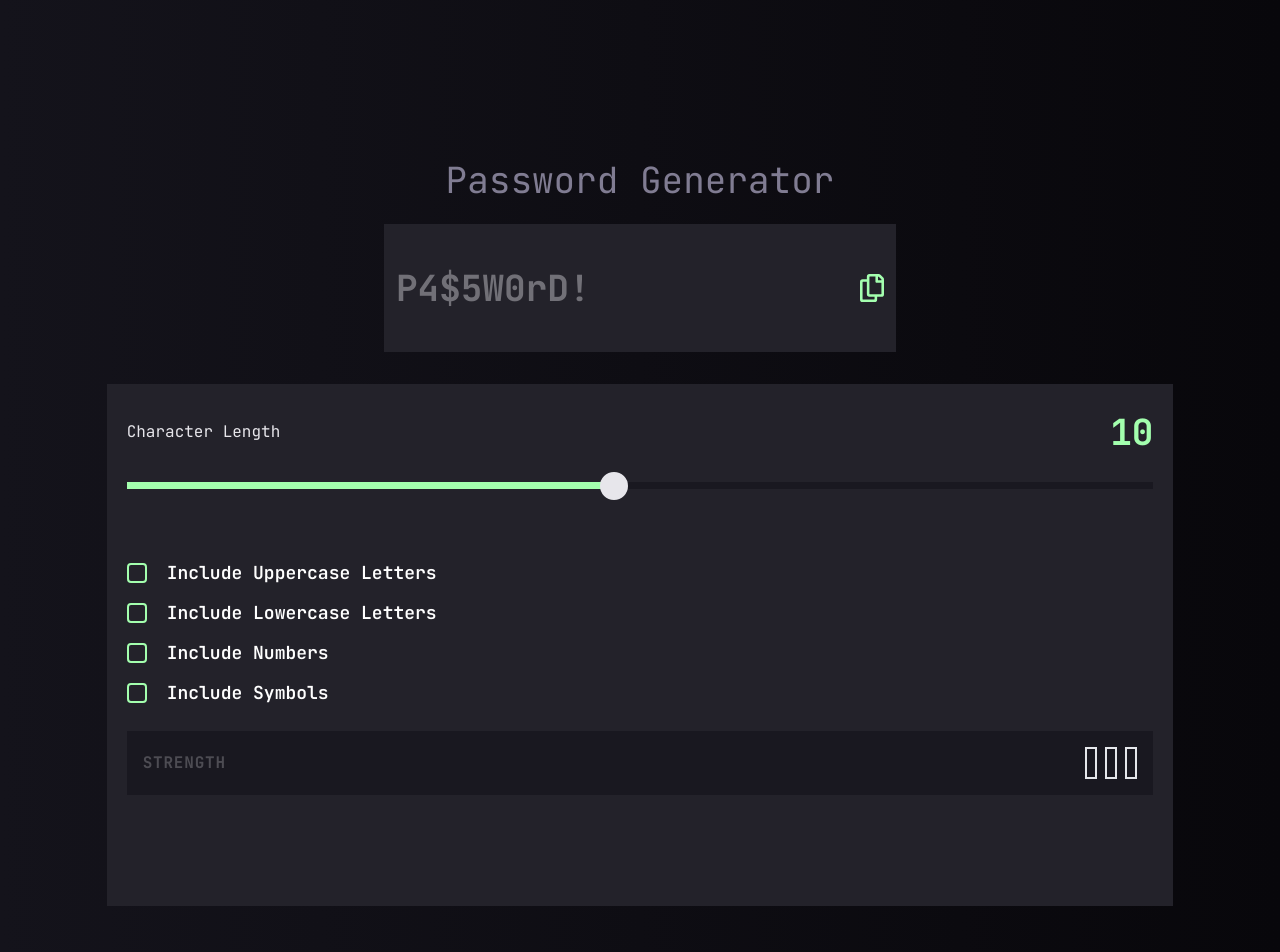
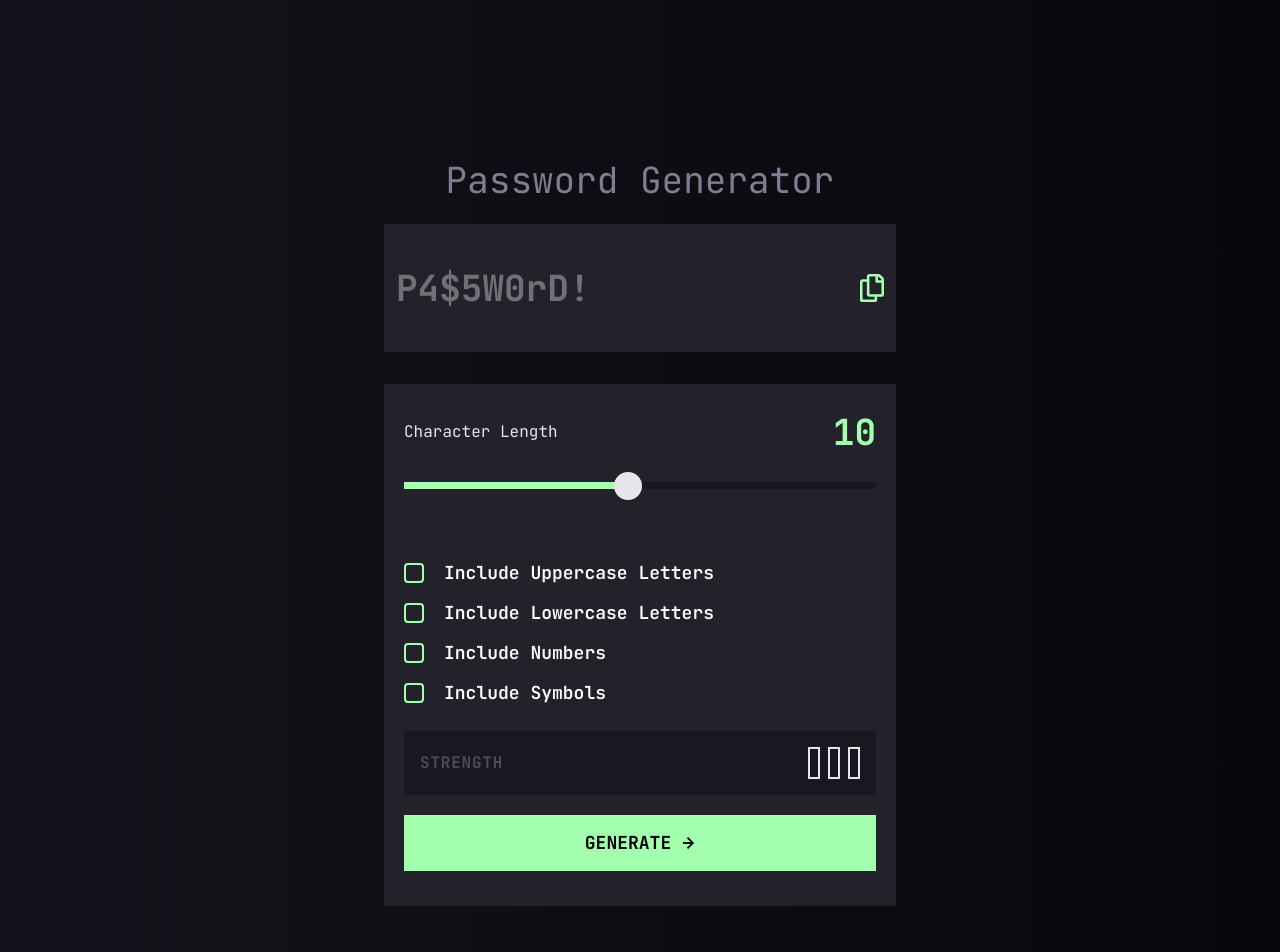
Before and after one commit to Sana-Shabeel/password-generator, a React (Vite) app: page / in a window 1280 px wide. Shown: the top 952 px of the page. Built offline with nearby package versions, Linux system fonts and the light colour scheme.

Commit message:
Add generate pass btn

```diff
--- a/src/components/FormPassSetting.tsx
+++ b/src/components/FormPassSetting.tsx
@@ -1,17 +1,74 @@
-import React, { useState } from "react";
+import { useState } from "react";
 import RangeSlider from "./RangeSlider";
 import Checkbox from "./Checkbox";
 import StrengthIndicator from "./StrengthIndicator";
+// Array of uppercase letters
+const uppercaseLetters = Array.from({ length: 26 }, (_, index) =>
+  String.fromCharCode(65 + index)
+);
+
+// Array of lowercase letters
+const lowercaseLetters = Array.from({ length: 26 }, (_, index) =>
+  String.fromCharCode(97 + index)
+);
+
+// Array of numbers from 0 to 9
+const numbers = Array.from({ length: 10 }, (_, index) => index);
+
+const symbols = [
+  "!",
+  "@",
+  "#",
+  "$",
+  "%",
+  "^",
+  "&",
+  "*",
+  "(",
+  ")",
+  "-",
+  "_",
+  "=",
+  "+",
+  "[",
+  "]",
+  "{",
+  "}",
+  "|",
+  ";",
+  ":",
+  ",",
+  ".",
+  "<",
+  ">",
+  "/",
+  "?",
+];
 
 const FormPassSetting = () => {
   const [uppercase, setuppercase] = useState(false);
   const [lowercase, setLowercase] = useState(false);
   const [numbers, setNumbers] = useState(false);
   const [symbols, setSymbols] = useState(false);
+  const [bgSize, setBgSize] = useState(10);
+
+  const getRandomNumber = (min: number, max: number) => {
+    return Math.floor(Math.random() * (max - min) + min);
+  };
+
+  const generatePassword = () => {
+    const password = [];
+    for (let i = 0; i < bgSize; i++) {
+      password.push(
+        uppercaseLetters[getRandomNumber(0, uppercaseLetters.length)]
+      );
+    }
+    return password.join("");
+  };
 
   return (
-    <div className="bg-primary w-5/6 h-[522px] mx-auto px-5 py-4">
-      <RangeSlider />
+    <div className="bg-primary w-5/6 h-[522px] max-w-lg mx-auto px-5 py-4">
+      <RangeSlider bgSize={bgSize} setBgSize={setBgSize} />
       <div className="flex flex-col gap-3 mt-3">
         <Checkbox
           label="Include Uppercase Letters"
@@ -34,6 +91,21 @@ const FormPassSetting = () => {
           setChecked={setSymbols}
         />
         <StrengthIndicator />
+        <button className="bg-creamyColor w-full h-14 mt-2 uppercase font-bold text-lg flex items-center justify-center gap-3 hover:bg-transparent hover:border-2 border-creamyColor group">
+          <span className="group-hover:text-creamyColor">GENERATE</span>
+          <svg
+            width="12"
+            height="12"
+            className="group-hover:text-creamyColor"
+            xmlns="http://www.w3.org/2000/svg"
+            aria-hidden="true"
+          >
+            <path
+              fill="currentColor"
+              d="m5.106 12 6-6-6-6-1.265 1.265 3.841 3.84H.001v1.79h7.681l-3.841 3.84z"
+            ></path>
+          </svg>
+        </button>
       </div>
     </div>
   );
```
